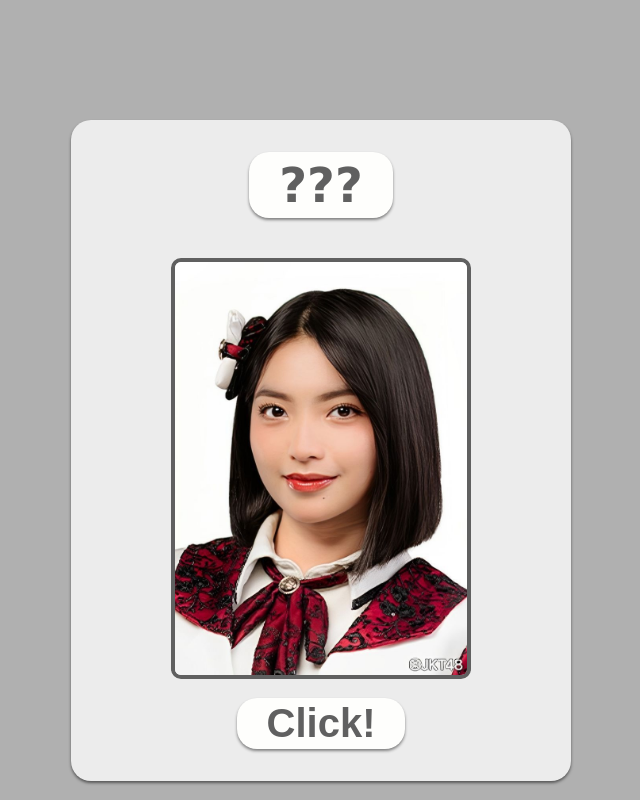
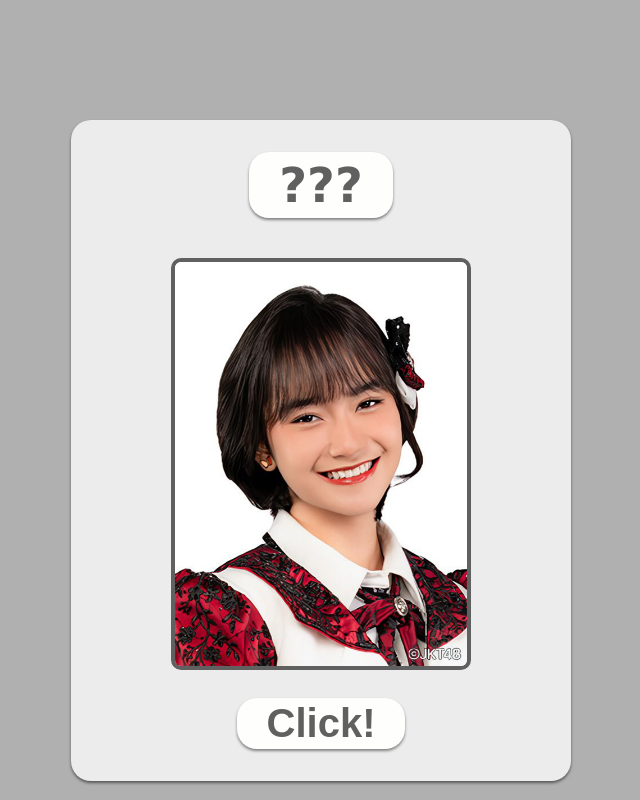
Before and after one commit to ElloRabyndra/48Gallery, a plain HTML site: page index.html in a window 1280 px wide. Shown: the part 600-1400 px from the top of the page, without its empty margins (319-959 px from the left). Drawn offline with Linux system fonts and the light colour scheme.

Commit message:
update frame gacha 1

```diff
--- a/index.html
+++ b/index.html
@@ -40,7 +40,7 @@
     <div class="gacha-container">
       <h1 class="member-name">???</h1>
       <figure>
-        <img src="material/gacha oshi/gracia.jpeg" alt="">
+        <img src="material/gacha oshi/Freya.jpeg" alt="">
       </figure>
       <button class="gacha-button">Click!</button>
     </div>
```
